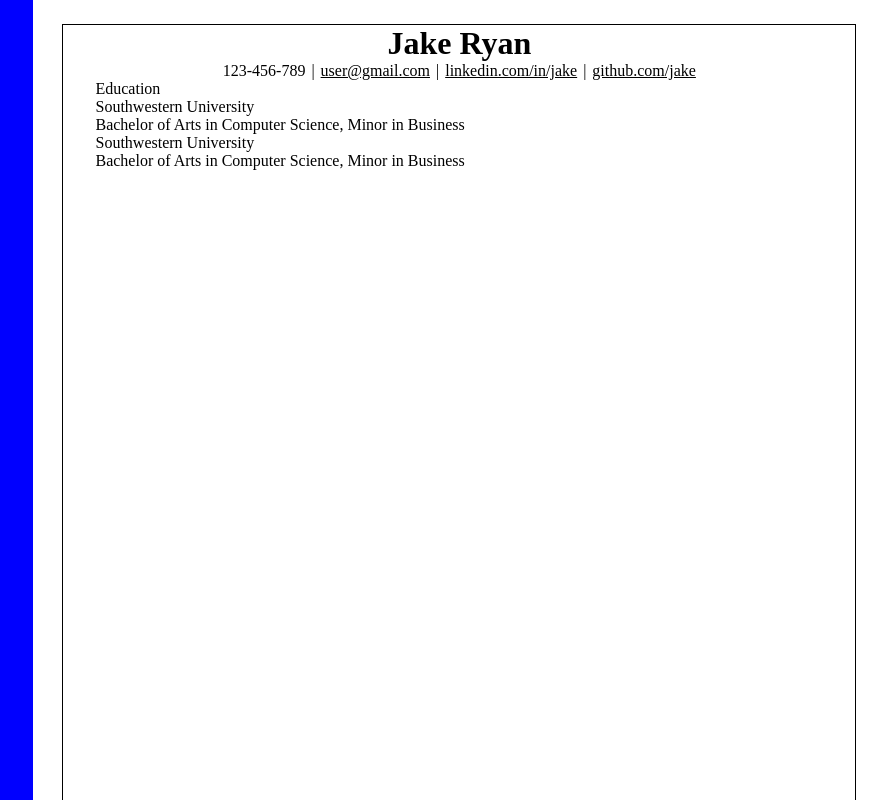
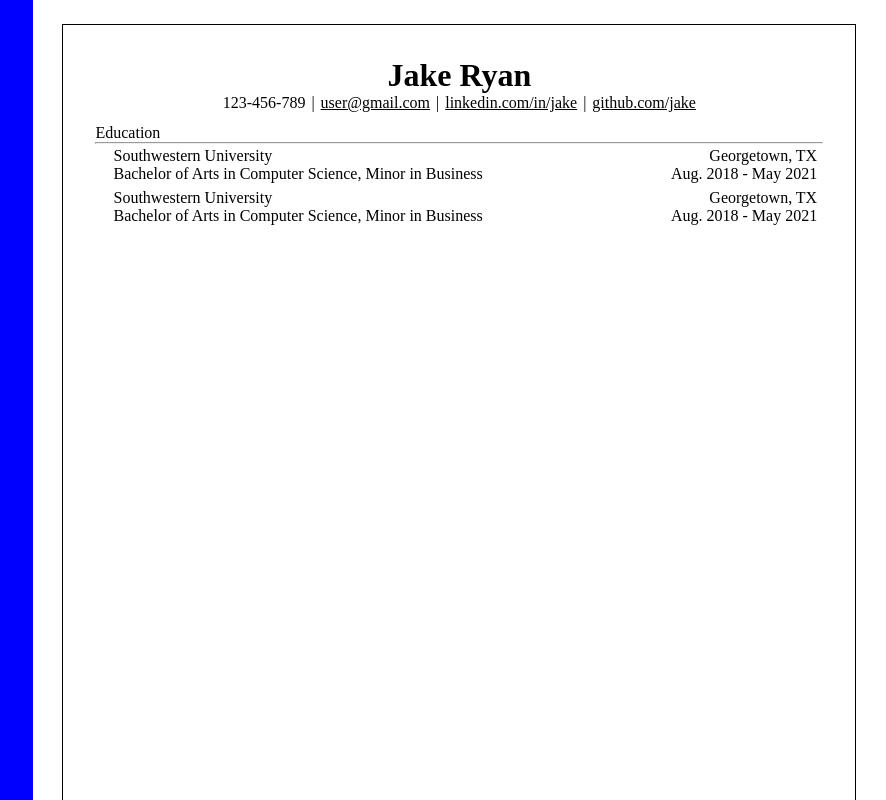
Before and after one commit to Etativel/cv-maker, a React (Vite) app: page / in a window 1280 px wide. Shown: the whole page, without its empty margins (394-1280 px from the left). Built offline with nearby package versions, Linux system fonts and the light colour scheme.

Commit message:
feat: style education information and date

```diff
--- a/src/components/Canvas.jsx
+++ b/src/components/Canvas.jsx
@@ -1,4 +1,3 @@
-/* eslint-disable react/prop-types */
 /* eslint-disable react/prop-types */
 import "../styles/Canvas.css";
 function NameAndLinks({ font }) {
@@ -28,17 +27,30 @@ function EducationSection() {
   return (
     <div className="education-container">
       <div className="education-head">Education</div>
-      <div className="edu-1">
+      <hr />
+      <div className="edu-1 edu-content">
+        <div className="edu-info">
           <p className="education-place">Southwestern University</p>
           <p className="education-info">
             Bachelor of Arts in Computer Science, Minor in Business
           </p>
         </div>
-      <div className="edu-2">
+        <div className="edu-date">
+          <p>Georgetown, TX</p>
+          <p>Aug. 2018 - May 2021</p>
+        </div>
+      </div>
+      <div className="edu-1 edu-content">
+        <div className="edu-info">
           <p className="education-place">Southwestern University</p>
           <p className="education-info">
             Bachelor of Arts in Computer Science, Minor in Business
           </p>
+        </div>
+        <div className="edu-date">
+          <p>Georgetown, TX</p>
+          <p>Aug. 2018 - May 2021</p>
+        </div>
       </div>
     </div>
   );
--- a/src/styles/Canvas.css
+++ b/src/styles/Canvas.css
@@ -3,9 +3,9 @@
   --f-12pt: 16px;
   --f-14pt: 18.67px;
 } */
-* {
-  /* border: solid black 1px; */
-}
+/* * {
+  border: solid black 1px;
+} */
 .canvas {
   display: flex;
   justify-content: center;
@@ -35,6 +35,7 @@ a {
 
 .h1-name {
   text-align: center;
+  padding-top: 32px;
 }
 
 .name-and-link-container {
@@ -57,3 +58,23 @@ a {
   padding-right: 32px;
   width: 100%;
 }
+
+.education-head {
+  padding-top: 12px;
+}
+
+.edu-content {
+  padding-left: 18px;
+  padding-right: 6px;
+  padding-bottom: 3px;
+  padding-top: 3px;
+  display: flex;
+}
+
+.edu-info {
+  flex-grow: 1;
+}
+.edu-date > p ~ p,
+.edu-date > p {
+  text-align: end;
+}
```
Lines whose indentation alone changed are shown as unchanged.
